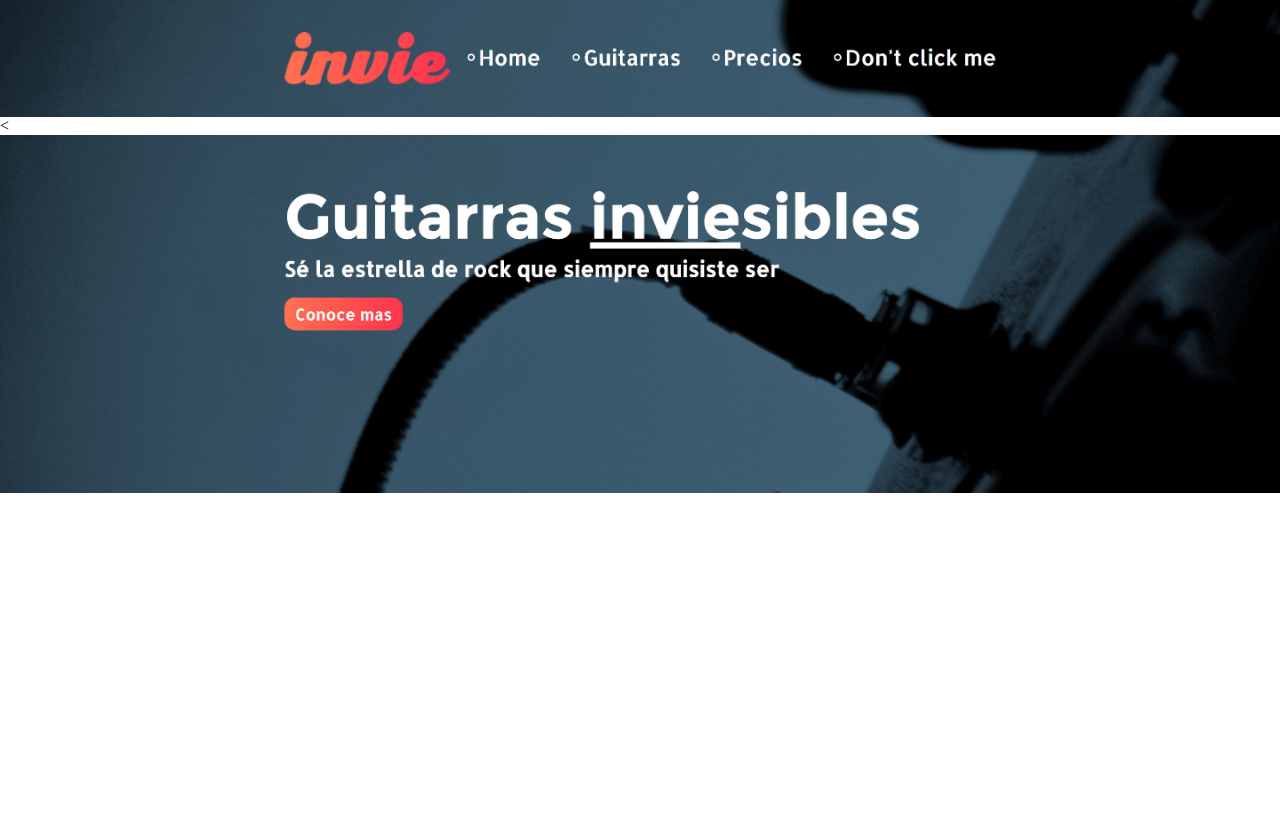
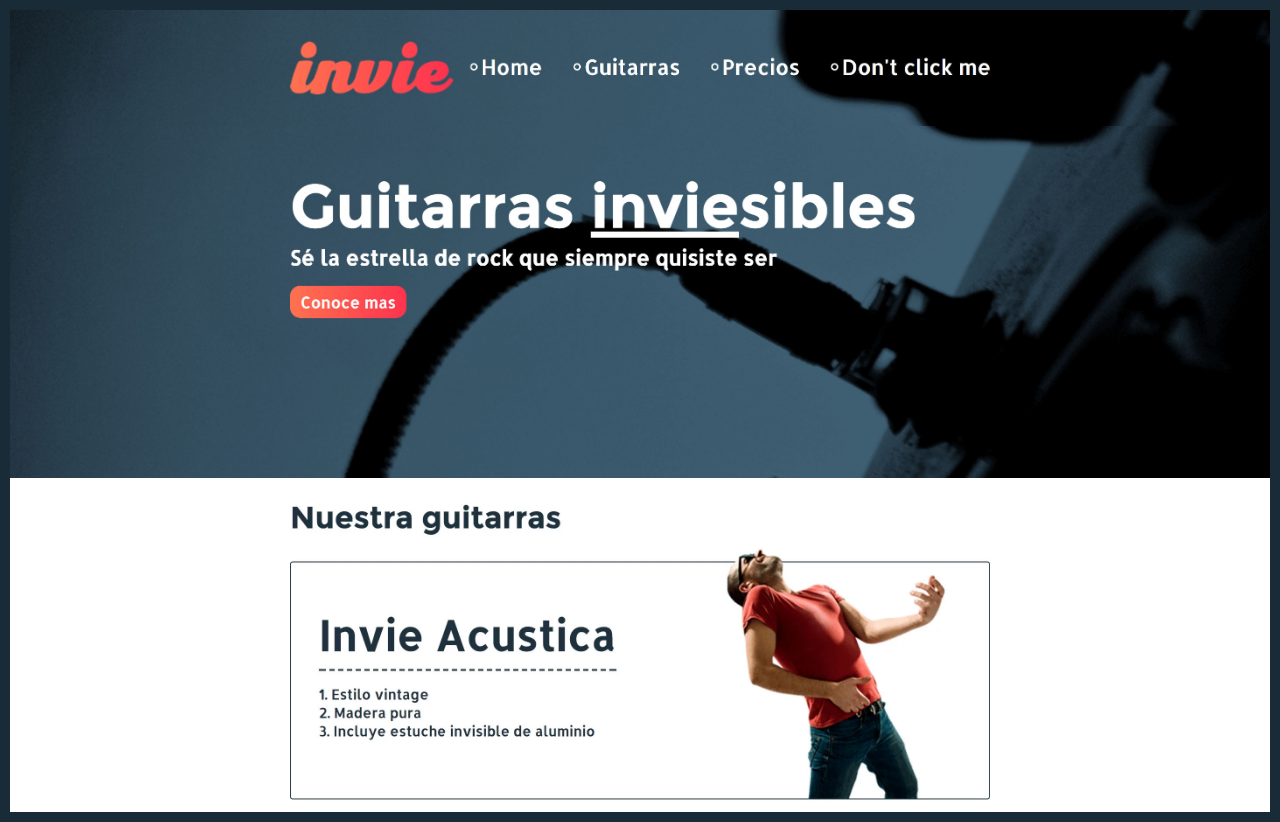
Before and after one commit to Josenoelmarenco/invie-github, a plain HTML site: page index.html in a window 1280 px wide. Before the commit the page ends 800 px from the top, so only its background shows below. Drawn offline with Linux system fonts and the light colour scheme.

Commit message:
hotfix 1

```diff
--- a/index.html
+++ b/index.html
@@ -4,7 +4,7 @@
     <style media="screen">
       body {
         margin: 0;
-
+border:10px solid #192b36;
       }
       img {
         max-width: 100%;
@@ -14,6 +14,7 @@
     </head>
     <body>
       <img src="header.jpg" alt="">
-      <<img src="hero.jpg" alt="">
+      <img src="hero.jpg" alt="">
+      <img src="acustica.webp" alt="">
       </body>
       </html>
```
